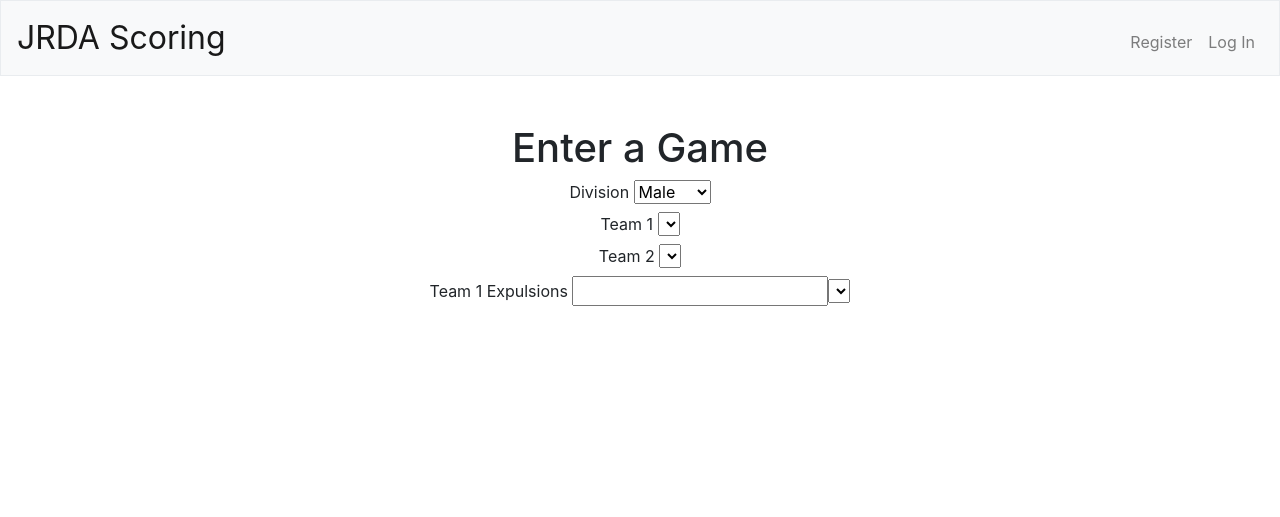
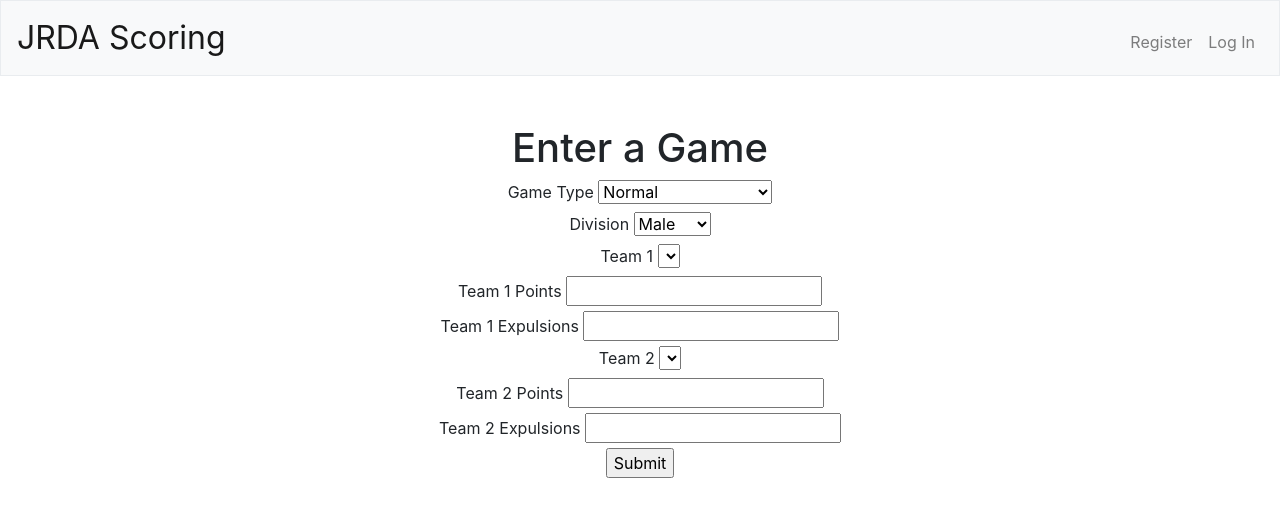
Before and after one commit to OmarTheJRDAPal/scoring, a Flask app: page /enter in a window 1280 px wide. Shown: the top 517 px of the page. Run offline with Flask 2, Linux system fonts and the light colour scheme; data comes from the database, SQL or seed files in the repository; lists and menus that the app fills with data are empty; some libraries are stand-ins or nearby versions.

Commit message:
jrda: finish entry form for game score

```diff
--- a/application.py
+++ b/application.py
@@ -120,8 +120,8 @@ def point_spread_points(game, team_id):
 
 	return team_scored * 300.0 / total_points_scored
 
-def win_loss_points(game, team_id):
-	if game["w_team_score"] == game["l_team_score"]:
+def win_loss_points(team, opponent):
+	if team["points"] == opponent["points"]:
 		return WIN_LOSS_POINTS_TIE
 	elif game["w_team_id"] == team_id:
 		return WIN_LOSS_POINTS_WIN
@@ -148,7 +148,7 @@ def lookup_teams(game, teams, reference_team_id):
 	else:
                 raise Exception("Invalid team id")
 
-def ranking_points(weight, w_team, l_team):
+def ranking_points(weight, team, opponent):
 	wlp = win_loss_points(game, team_id)
 	psp = point_spread_points(game, team_id)
 
@@ -175,19 +175,23 @@ def leagues_for_division():
 
 @app.route("/enter", methods=["GET"])
 def enter():
-    # Query database for game weight
     divisions_result = db.execute("""
         SELECT * FROM divisions
     """)
-    return render_template("enter.html", divisions=divisions_result)
+    game_types_result = db.execute("""
+        SELECT * FROM game_types
+    """)
+    return render_template("enter.html", divisions=divisions_result, game_types=game_types_result)
 
 
-@app.route("/calc_rps", methods=["GET"])
+@app.route("/calc_rps", methods=["POST"])
 def rps():
+
+    print request.form
     if not request.form.get("game_type_id"):
         return apology("must provide game_type_id", BAD_REQUEST)
 
-    game_type_id = request.form.get("game_type_id")
+    game_type_id = int(request.form.get("game_type_id"))
 
     # Query database for game weight
     weight_result = db.execute("""
@@ -199,19 +203,19 @@ def rps():
 
     game_weight = weight_result[0]["weight"]
 
-    if not request.form.get("w_team_id"):
-        return apology("must provide w_team_id", BAD_REQUEST)
+    if not request.form.get("team1_id"):
+        return apology("must provide team1_id", BAD_REQUEST)
 
-    w_team_id = request.form.get("w_team_id")
+    team1_id = int(request.form.get("team1_id"))
 
-    if not request.form.get("l_team_id"):
-        return apology("must provide l_team_id", BAD_REQUEST)
+    if not request.form.get("team2_id"):
+        return apology("must provide team2_id", BAD_REQUEST)
 
-    l_team_id = request.form.get("l_team_id")
+    team2_id = int(request.form.get("team2_id"))
 
     sr_results = db.execute("""
-                SELECT id, strength_rating FROM teams WHERE id = :w_team_id OR id = :l_team_id
-    """, w_team_id=w_team_id, l_team_id=l_team_id)
+                SELECT id, strength_rating FROM teams WHERE id = :team1_id OR id = :team2_id
+    """, team1_id=team1_id, team2_id=team2_id)
 
     if len(sr_results) != 2:
         return apology("1 or more unknown/invalid team ids", BAD_REQUEST)
@@ -220,42 +224,46 @@ def rps():
     for sr_result in sr_results:
         strength_ratings[sr_result["id"]] = sr_result["strength_rating"]
 
-    w_team_strength_rating = strength_ratings[w_team_id]
-    l_team_strength_rating = strength_ratings[l_team_id]
+    team1_strength_rating = strength_ratings[team1_id]
+    team2_strength_rating = strength_ratings[team2_id]
 
-    if not request.form.get("w_team_points"):
-        return apology("must provide w_team_points", BAD_REQUEST)
+    if not request.form.get("team1_points"):
+        return apology("must provide team1_points", BAD_REQUEST)
 
-    w_team_points = request.form.get("w_team_points")
+    team1_points = request.form.get("team1_points")
 
-    if not request.form.get("l_team_points"):
-        return apology("must provide l_team_points", BAD_REQUEST)
+    if not request.form.get("team2_points"):
+        return apology("must provide team2_points", BAD_REQUEST)
 
-    l_team_points = request.form.get("l_team_points")
+    team2_points = request.form.get("team2_points")
 
-    if not request.form.get("w_team_expulsions"):
-        return apology("must provide w_team_expulsions", BAD_REQUEST)
+    print request.form.get("team1_expulsions")
 
-    w_team_expulsions = request.form.get("w_team_expulsions")
+    if not request.form.get("team1_expulsions"):
+        return apology("must provide team1_expulsions", BAD_REQUEST)
 
-    if not request.form.get("l_team_expulsions"):
-        return apology("must provide l_team_expulsions", BAD_REQUEST)
+    team1_expulsions = request.form.get("team1_expulsions")
 
-    l_team_expulsions = request.form.get("l_team_expulsions")
+    if not request.form.get("team2_expulsions"):
+        return apology("must provide team2_expulsions", BAD_REQUEST)
 
-    w_team_info = {
-        "expulsions": w_team_expulsions,
-        "strength_rating": w_team_strength_rating,
-        "id": w_team_id,
-        "points": w_team_points
+    team2_expulsions = request.form.get("team2_expulsions")
+
+    team1_info = {
+        "expulsions": team1_expulsions,
+        "strength_rating": team1_strength_rating,
+        "id": team1_id,
+        "points": team1_points
     }
 
-    l_team_info = {
-        "expulsions": l_team_expulsions,
-        "strength_rating": l_team_strength_rating,
-        "id": l_team_id,
-        "points": l_team_points
+    team2_info = {
+        "expulsions": team2_expulsions,
+        "strength_rating": team2_strength_rating,
+        "id": team2_id,
+        "points": team2_points
     }
+
+    print team1_info, team2_info
 
 @app.route("/ratings", methods=["GET"])
 def ratings():
--- a/templates/enter.html
+++ b/templates/enter.html
@@ -17,7 +17,14 @@
   		<% } %>
   </script>
   <h1>Enter a Game</h1>
-  <form>
+  <form action="/calc_rps" method="post">
+    <label for="game_type_select">Game Type</label>
+  	<select id="game_type_select" name="game_type_id">
+	  {% for game_type in game_types %}
+    	<option value="{{ game_type["id"] }}">{{ game_type["game_type"] }}</div>
+	  {% endfor %}
+	  </select>
+    <br/>
     <label for="division_select">Division</label>
   	<select id="division_select">
 	  {% for division in divisions %}
@@ -28,10 +35,21 @@
     <label for="team_1_select_container">Team 1</label>
 	<select id="team_1_select" name="team1_id"></select>
     <br/>
-    <label for="team_1_select_container">Team 2</label>
+    <label for="team_1_points_input">Team 1 Points</label>
+	<input id="team_1_points_input" type="text" name="team1_points">
+    <br/>
+    <label for="team_1_expulsions_input">Team 1 Expulsions</label>
+	<input id="team_1_expulsions_input" type="text" name="team1_expulsions">
+    <br/>
+    <label for="team_2_select_container">Team 2</label>
 	<select id="team_2_select" name="team2_id"></select>
     <br/>
-    <label for="team_1_expulsions_input">Team 1 Expulsions</label>
-	<input id="team_1_expulsions_input" type="text" name="team1_expulusions"><select id="team_2_select"></select>
+    <label for="team_2_points_input">Team 2 Points</label>
+	<input id="team_2_points_input" type="text" name="team2_points">
+    <br/>
+    <label for="team_2_expulsions_input">Team 2 Expulsions</label>
+	<input id="team_2_expulsions_input" type="text" name="team2_expulsions">
+    <br/>
+    <input type="submit"/>
   </form>
 {% endblock %}
```
Also changed, not shown: 1 other file.
